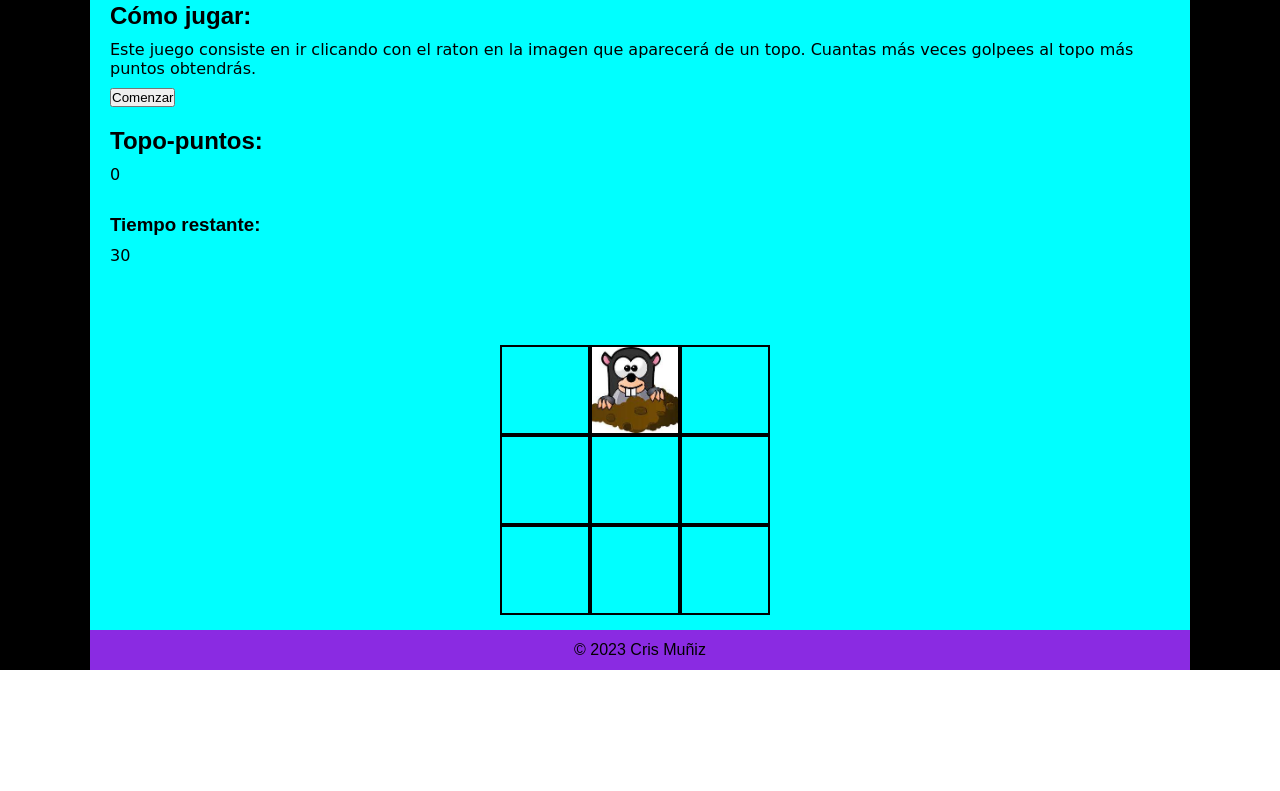
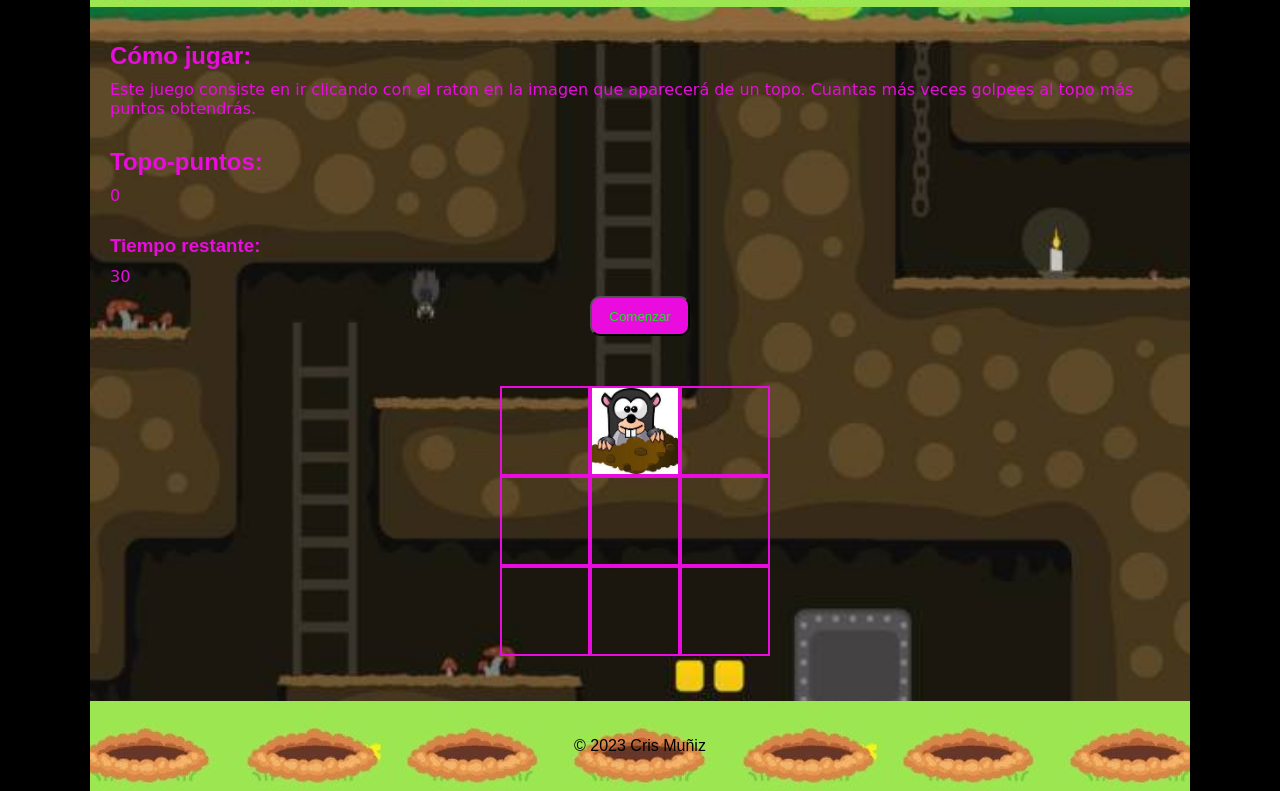
Before and after one commit to CrisMuniz/Golpea-al-topo, a website: page src/html/index.html in a window 1280 px wide. Shown: the part 83-874 px from the top of the page. Before the commit the page ends 800 px from the top, so only its background shows below. Drawn offline with nearby package versions, Linux system fonts and the light colour scheme; files that its build step writes are made by us from their sources; files whose address does not match are found by name; a web font is replaced by a local one.

Commit message:
add letter color, buttom style, change backgroundimages

```diff
--- a/src/html/partials/main.html
+++ b/src/html/partials/main.html
@@ -2,11 +2,14 @@
 <main class="main" >
 <h2 class="main__title1">Cómo jugar:</h2>
 <p class="main__parr1">Este juego consiste en ir clicando con el raton en la imagen que aparecerá de un topo. Cuantas más veces golpees al topo más puntos obtendrás. </p>
-<button class="js_btn">Comenzar</button>
+
 <h2 class="main__title2">Topo-puntos:</h2>
 <p class="main__parr2" id="score">0</p>
 <h3 class="main__title3">Tiempo restante:</h3>
 <p class="main__parr3" id="timeLeft">30</p>
+<div class="main__btn">
+<button class=" main__btn--1 js_btn">Comenzar</button>
+</div>
 <div class="container">
 <div class="grid">
     <div class="grid__square js_square" id="1"></div>
--- a/src/scss/core/_variables.scss
+++ b/src/scss/core/_variables.scss
@@ -4,5 +4,4 @@ $font-title: 'Convergence', sans-serif;
 $font-parr: 'Schoolbell', cursive;
 
 // colors
-$color-bg: #f3f4f5;
-$color-secondary: #999;
+$color-letter:rgb(234, 12, 223);
--- a/src/scss/layout/_footer.scss
+++ b/src/scss/layout/_footer.scss
@@ -5,8 +5,11 @@
     background-color:black ;
 }
 .footer {
-    background-color: blueviolet;
-    height: 40px;
+    //background-color: blueviolet;
+    background-image: url(../images/hoyos.jpeg);
+    background-repeat: repeat;
+    background-position:bottom;
+    height: 90px;
     width: 1100px;
     display: flex;
     justify-content: center;
--- a/src/scss/layout/_header.scss
+++ b/src/scss/layout/_header.scss
@@ -8,16 +8,16 @@
 }
 .header {
     width: 100vw;
-    height: 60px;
+    height: 90px;
     max-width: 1100px;
     padding: 15px 20px;
     margin: auto;
     display: flex;
     flex-direction: row;
     align-items: center;
-    background-image: url(../images/fondonubes.jpeg);
+    background-image: url(../images/hoyos.jpeg);
     background-repeat: repeat;
-    background-position: center;
+    background-position:bottom;
     &__title {
         font-family: $font-header;
         display: flex;
--- a/src/scss/layout/_main.scss
+++ b/src/scss/layout/_main.scss
@@ -3,40 +3,87 @@
 }
 .main {
     width: 100vw;
-    background-color: aqua;
     padding-bottom: 80px;
+    background-image: url(../images/galeriaTopo.jpeg);
+    background-position: center;
+    background-size:cover;
+    background-repeat:no-repeat;
+    background-attachment:fixed;
     max-width: 1100px;
     margin-left: auto;
     margin-right: auto;
-    margin-top: 50px;
+    margin-top: 90px;
     padding: 15px 20px;
     &__title1 {
         font-family: $font-title;
+        color:$color-letter;
         padding-top: 20px;
         padding-bottom: 10px;
     }
     &__parr1 {
         font-family: $font-parr;
+        color:$color-letter;
         padding-bottom: 10px;
 
     }
     &__title2 {
         font-family: $font-title;
+        color:$color-letter;
         padding-top: 20px;
         padding-bottom: 10px;
     }
     &__parr2 {
         font-family: $font-parr;
+        color:$color-letter;
         padding-bottom: 10px;
     }
     &__title3 {
         font-family: $font-title;
+        color:$color-letter;
         padding-top: 20px;
         padding-bottom: 10px;
     }
     &__parr3 {
         font-family: $font-parr;
+        color:$color-letter;
         padding-bottom: 10px;
+    }
+    &__btn {
+        display: flex;
+        justify-content: center;
+        height: 40px;
+        &--1 {
+            width: 100px;
+            border-radius: 10px;
+            font-family: $font-title;
+            background: $color-letter;
+            color:rgb(13, 238, 17);
+            position: relative;
+            z-index: 1;
+            overflow: hidden;
+            display: inline-block;
+        }
+        &--1:hover {
+            color:$color-letter;
+        }
+        &--1::after {
+            content: "";
+            background: rgb(13, 238, 17);
+            position: absolute;
+            z-index: -1;
+            padding: 16px 20px;
+            display: block;
+            left: 0;
+            right: 0;
+            top: 0;
+            bottom: 0;
+            transform: scale(0, 0) rotate(-180deg);
+            transition: all 0.3s ease;
+        }
+        &--1:hover::after{
+            transition: all 0.3s ease-out;
+            transform: scale(1, 1) rotate(0deg);
+        }
     }
 }
 .container {
@@ -44,16 +91,17 @@
     flex-direction: row;
     justify-content: center;
     margin-left: -190px;
-    padding-top: 70px;
+    padding-top: 50px;
 }
 .grid {
     display: grid;
 	grid-template-columns:1fr 1fr 1fr;
 	width: 90px;
+    padding-bottom: 30px;
     &__square {
         width: 90px;
 	    height: 90px;
-	    border: 2px solid black;
+	    border: 2px solid $color-letter;
     }
 }
 .mole {
```
Also changed, not shown: src/images/fondo_prado.jpeg (added), src/images/galeriaTopo.jpeg (added), src/images/hoyos.jpeg (added).
